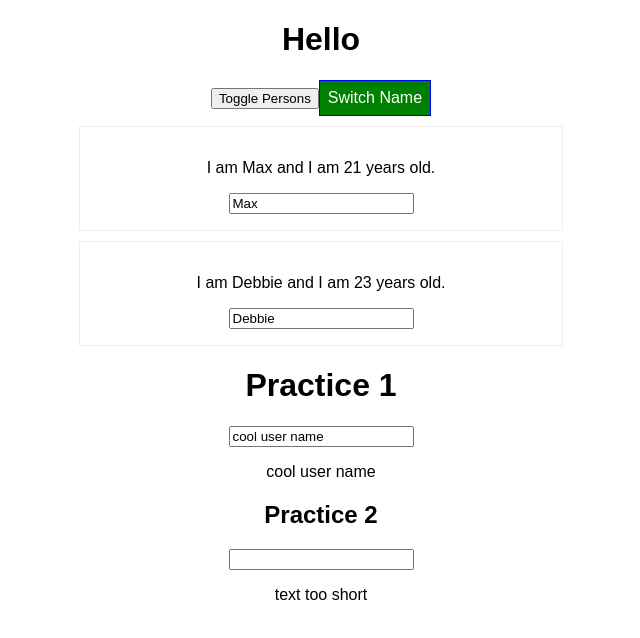
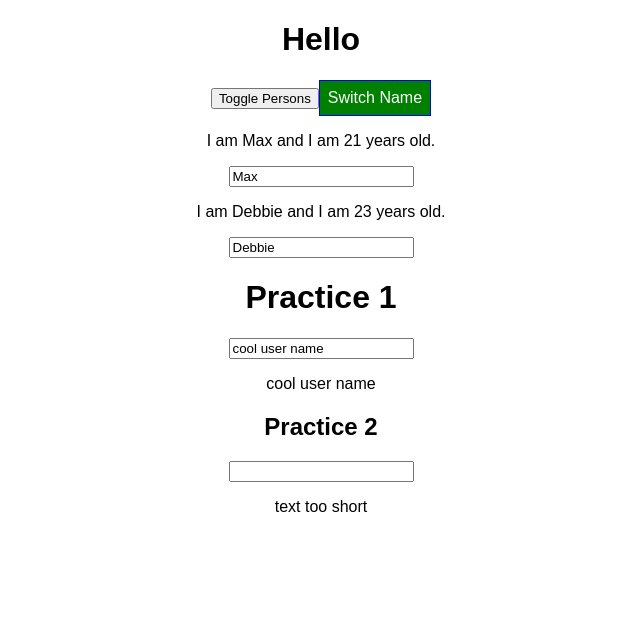
Before and after one commit to GriseldaZBalmaceda/react-complete-guide, a React (Create React App) app: page / in a window 1280 px wide. Both pictures are taken after a click on the button "Toggle Persons". Shown: the top 638 px of the page, without its empty margins (319-959 px from the left). Built offline with nearby package versions, Linux system fonts and the light colour scheme.

Commit message:
adding css styles

```diff
--- a/src/Person/Person.css
+++ b/src/Person/Person.css
@@ -5,4 +5,11 @@
     padding: 16px;
     margin-top: 10px;
     text-align: center;
+    color:Pink;
 }
+
+@media (min-width:500px) {
+    .Person {
+        width:450px;
+    }
+}
--- a/src/Person/Person.js
+++ b/src/Person/Person.js
@@ -1,14 +1,9 @@
 import React from 'react'
-import './Person.css'
-import Radium from 'radium'
+import classes from  './Person.css'
 const Person = (props) => {
-    const style = {
-        '@media (min-width: 500px)' : {
-            width: '450px'
-        }
-    }
+
 return (
-    <div className="Person" style={style}>
+    <div className={classes.Person}>
         <p onClick={props.click}>I am {props.name} and I am {props.age} years old.</p>
         <p>{props.children}</p>
         <input type="text" onChange={props.changed} value={props.name}/>
@@ -16,4 +11,4 @@ return (
 )
 };
 
-export default Radium(Person);
+export default Person;
```
